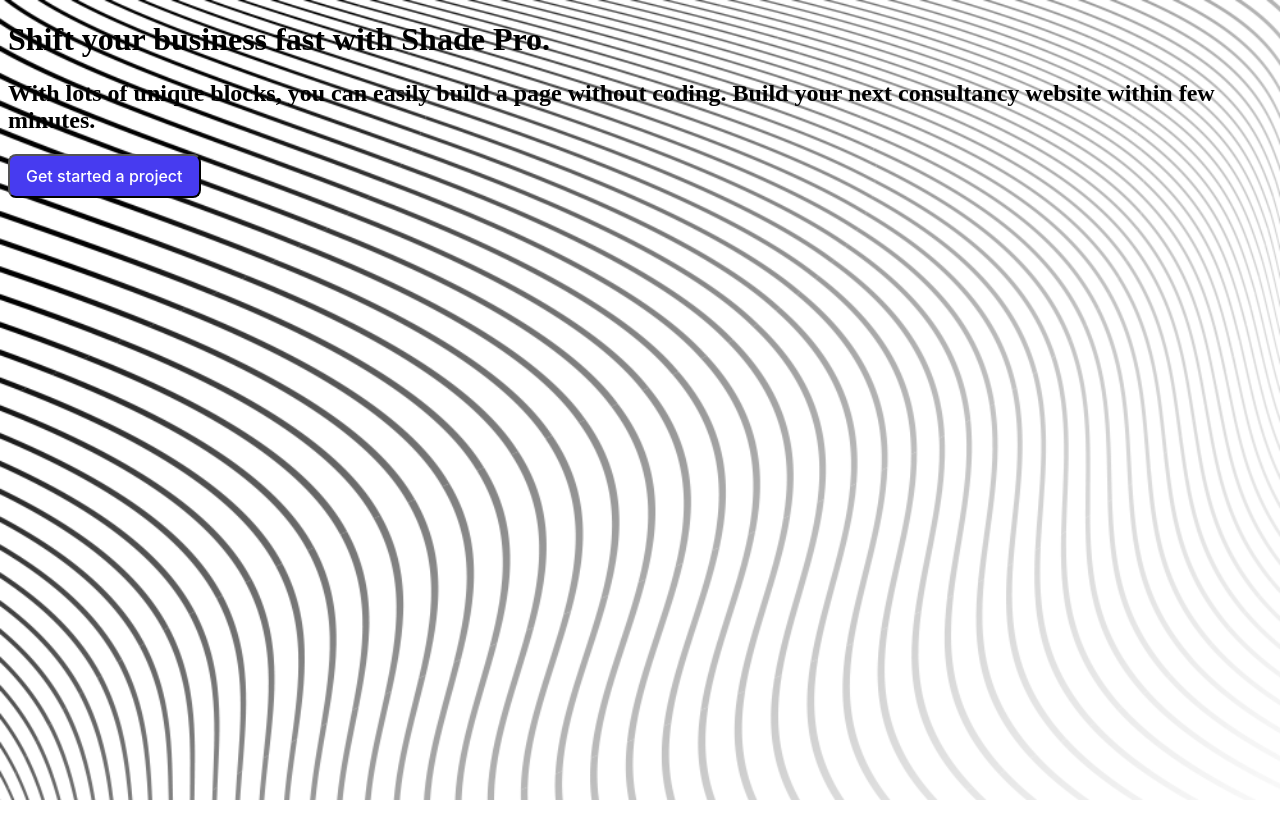
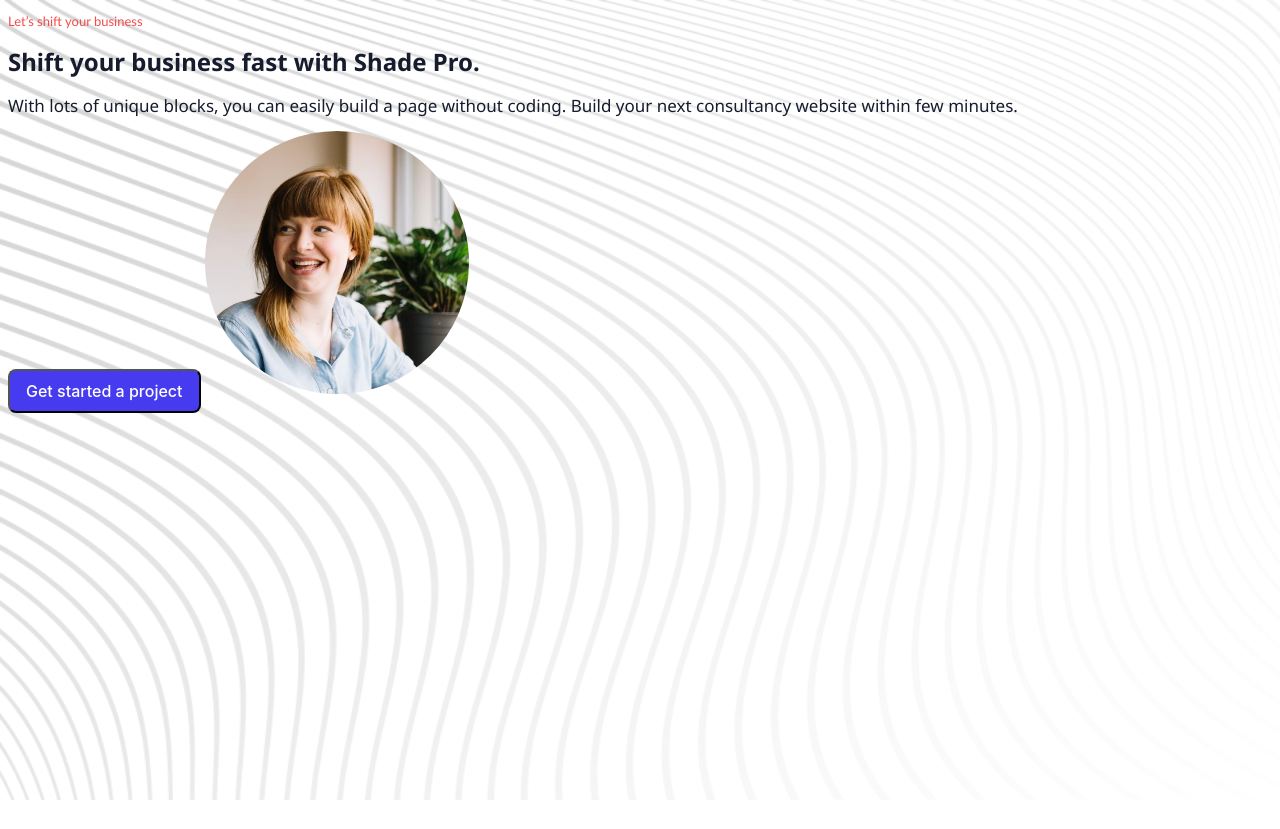
Before and after one commit to Goncalvs98/cp-web, a plain HTML site: page index.html in a window 1280 px wide. Drawn offline with Linux system fonts and the light colour scheme.

Commit message:
Ajustes css

```diff
--- a/assets/css/styles.css
+++ b/assets/css/styles.css
@@ -10,6 +10,7 @@
         top: 0;
         left: 0;
         background-image: url('../images/8a36a3db7f0fdeb25f04a053079380b3.png');
+        opacity: .156;
         background-size: cover;
         display: block;
         width: 100vw;
@@ -40,17 +41,30 @@
     vertical-align: middle;
     }
 
-#header h1{
+header h1{
     font-family: "Noto Sans", sans-serif;
     font-weight: 700;
     font-size: 24px;
+    color: #161C2D;
 }
 
 
-#header h2{
+header h2{
     font-family: "Noto Sans", sans-serif;
     font-weight: 400;
     font-size: 17px;
+    color: #161C2D;
+}
+
+header p{
+    color: #F64B4B;
+    font-family: 'Gill Sans', 'Gill Sans MT', Calibri, 'Trebuchet MS', sans-serif;
+    font-size: 13px;
+}
+
+header img{
+    border-radius: 50%;
+    height: 263px;
 }
 
 .card {
--- a/index.html
+++ b/index.html
@@ -8,9 +8,11 @@
 </head>
 <body>
     <header>
+        <p>Let’s shift your business</p>
         <h1>Shift your business fast with Shade Pro.</h1>
         <h2>With lots of unique blocks, you can easily build a page without coding. Build your next consultancy website within few minutes.</h2>
         <button class="button-20">Get started a project</button>
+        <img src="./assets/images/9a49841825f8984b6b92cb76f7e8b4dc.png" alt="">
     </header>
 </body>
 </html>
```
Also changed, not shown: assets/images/9a49841825f8984b6b92cb76f7e8b4dc.png (added).
